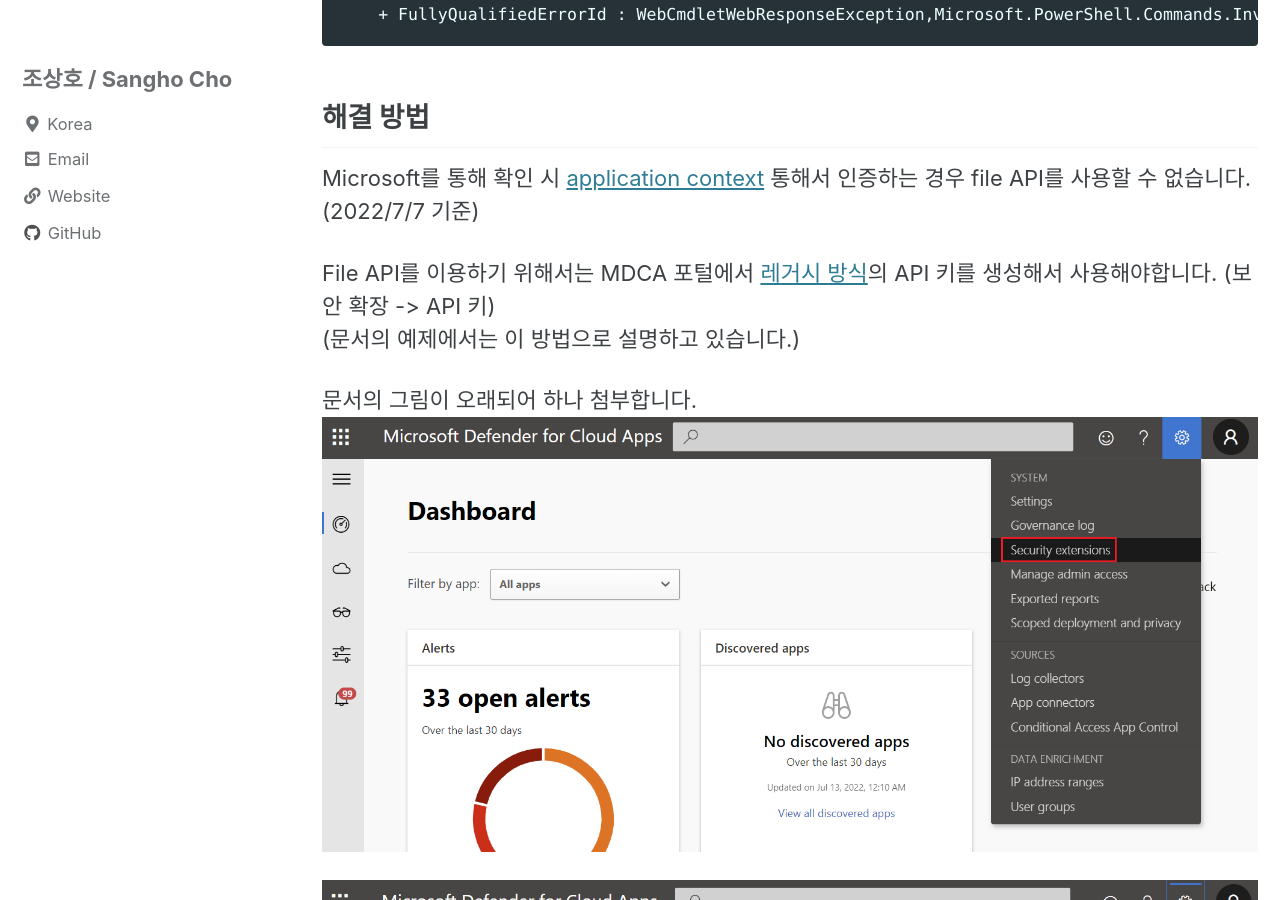
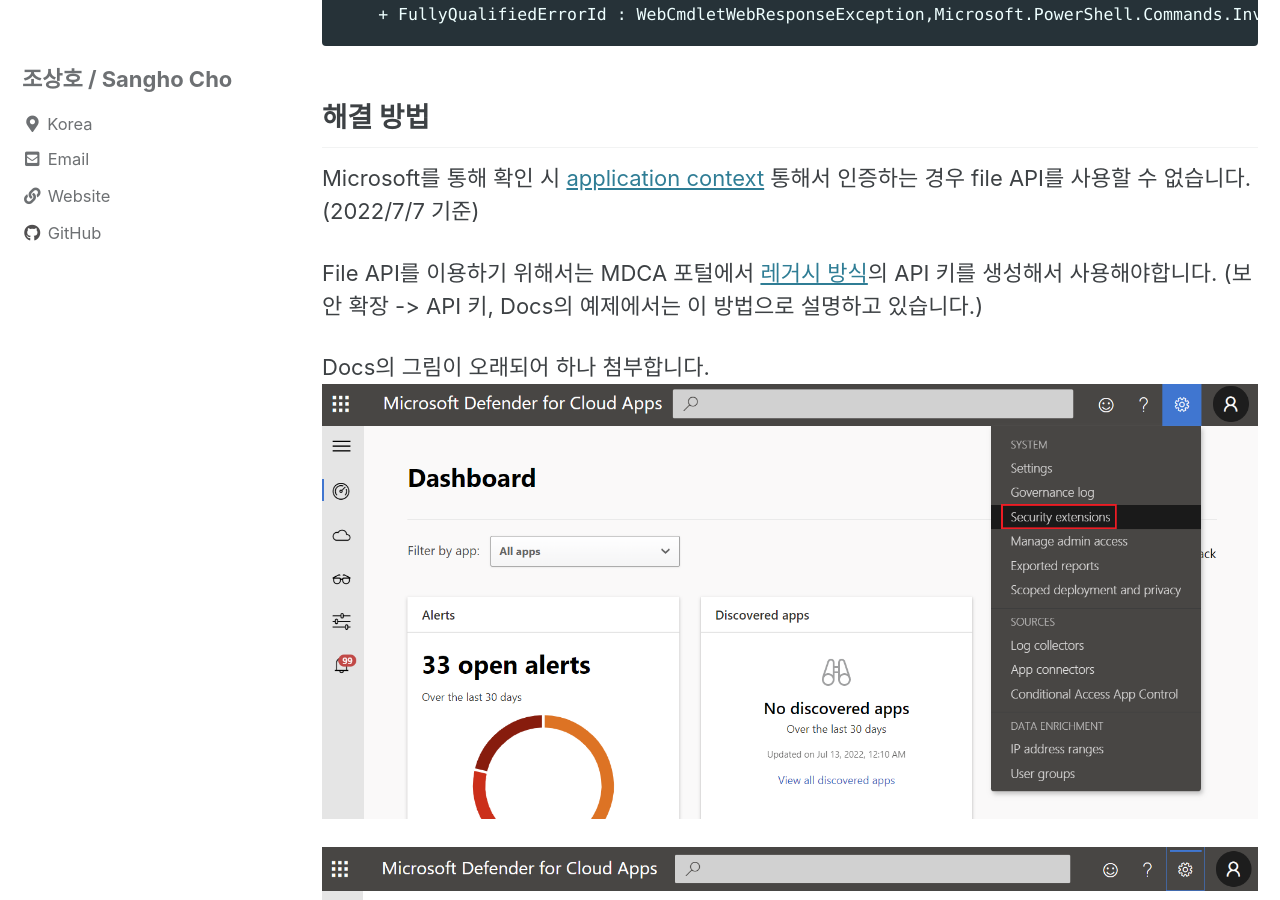
Before and after one commit to scho89/scho89.github.io, a Jekyll site: the page built from _posts/ko-kr/2022-07-12-Defender-for-Cloud-Apps-API-file-permission-error.md, in a window 1280 px wide and 900 px high, scrolled down 1515 px. Built offline with Jekyll 4.4.1, drawn with Linux system fonts in a browser that asks for light colours; cached includes are drawn as plain includes.

Commit message:
Update 2022-07-12-Defender-for-Cloud-Apps-API-file-permission-error.md

```diff
--- a/_posts/ko-kr/2022-07-12-Defender-for-Cloud-Apps-API-file-permission-error.md
+++ b/_posts/ko-kr/2022-07-12-Defender-for-Cloud-Apps-API-file-permission-error.md
@@ -35,10 +35,9 @@
 Microsoft를 통해 확인 시 [application context][docs_application_context] 통해서 인증하는 경우 file API를 사용할 수 없습니다. (2022/7/7 기준)
 
 
-File API를 이용하기 위해서는 MDCA 포털에서 [레거시 방식][docs_legacy_method]의 API 키를 생성해서 사용해야합니다. (보안 확장 -> API 키)
-(문서의 예제에서는 이 방법으로 설명하고 있습니다.)
+File API를 이용하기 위해서는 MDCA 포털에서 [레거시 방식][docs_legacy_method]의 API 키를 생성해서 사용해야합니다. (보안 확장 -> API 키, Docs의 예제에서는 이 방법으로 설명하고 있습니다.)
 
-문서의 그림이 오래되어 하나 첨부합니다.
+Docs의 그림이 오래되어 하나 첨부합니다.
 ![securityextension]({{ site.url }}{{ site.baseurl }}/assets/images/posts/2022-07-12-Defender-for-Cloud-Apps-API-file-permission-error-securityextension.png)
 
 
```
